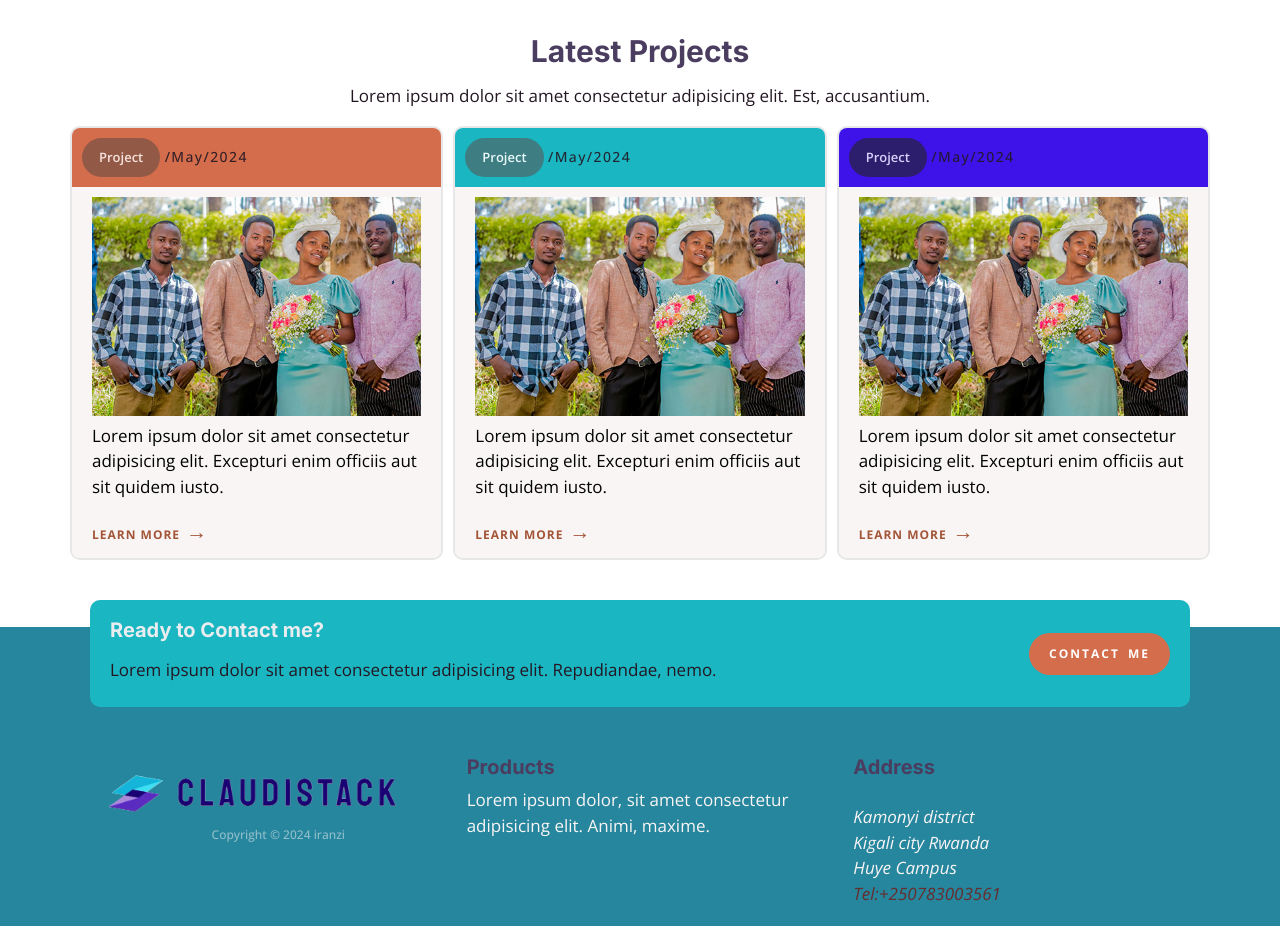
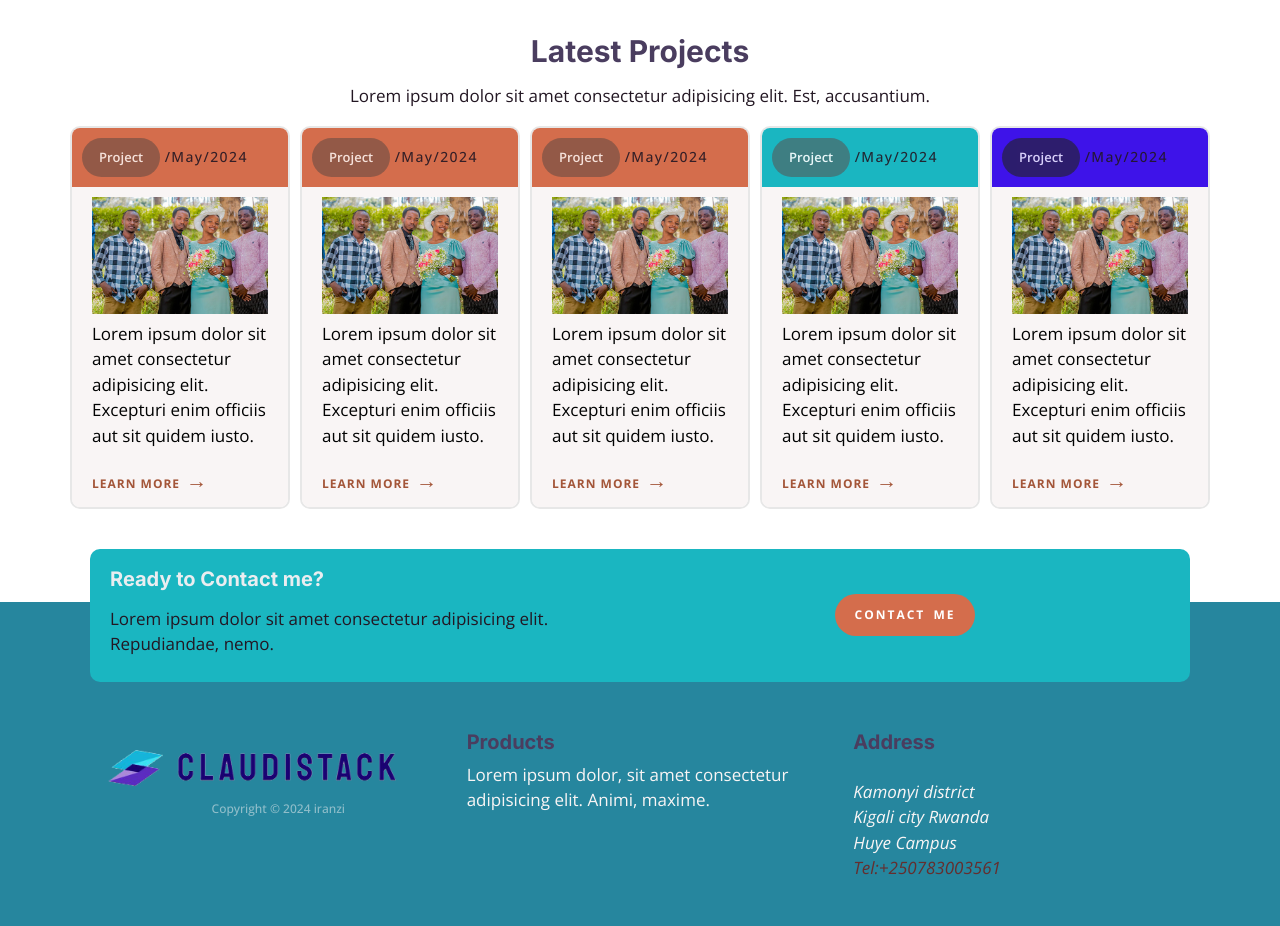
Before and after one commit to HEKNOWSME/Portfolio_claudistack, a website built with Parcel: page index.html in a window 1280 px wide. Shown: the part 2460-3386 px from the top of the page. Built offline with nearby package versions, Linux system fonts and the light colour scheme.

Commit message:
adding more projects

```diff
--- a/css/styles.css
+++ b/css/styles.css
@@ -723,13 +723,14 @@ h2 {
 @media screen and (min-width: 768px) {
        .call-out {
               max-width: none;
-              grid-template-columns: 1fr auto;
+              grid-template-columns: repeat(2,1fr);
               transform: translateY(140px);
               font-size: 1.7rem;
        }
        .call-out .btn {
               align-self: center;
               font-size: 1.2rem;
+              justify-content: center;
        }
        .call-out .call-out__heading {
               text-align: left;
--- a/index.html
+++ b/index.html
@@ -185,6 +185,36 @@
                                    </div>
                             </div>
                             <div class="plan project-plan">
+                                   <div class="card card--accent">
+                                          <header class="card__header">
+                                                 <art class="badge badge--accent">Project</art>
+                                                 <art class="plan__date">/May/2024</art>
+                                          </header>
+                                          <div class="card__content">
+                                                 <picture>
+                                                        <img class="img" src="/images/one@2x.png" alt="">
+                                                 </picture>
+                                                 <p class="project__image">Lorem ipsum dolor sit amet                      consectetur adipisicing elit. Excepturi enim officiis aut                      sit quidem iusto.</p>
+                                                 <a href="#" class="arrow-link left">learn more </a>
+                                          </div>
+                                   </div>
+                            </div>
+                            <div class="plan project-plan">
+                                   <div class="card card--accent">
+                                          <header class="card__header">
+                                                 <art class="badge badge--accent">Project</art>
+                                                 <art class="plan__date">/May/2024</art>
+                                          </header>
+                                          <div class="card__content">
+                                                 <picture>
+                                                        <img class="img" src="/images/one@2x.png" alt="">
+                                                 </picture>
+                                                 <p class="project__image">Lorem ipsum dolor sit amet                      consectetur adipisicing elit. Excepturi enim officiis aut                      sit quidem iusto.</p>
+                                                 <a href="#" class="arrow-link left">learn more </a>
+                                          </div>
+                                   </div>
+                            </div>
+                            <div class="plan project-plan">
                                    <div class="card card--primary">
                                           <header class="card__header">
                                                  <art class="badge badge--accent">Project</art>
```
